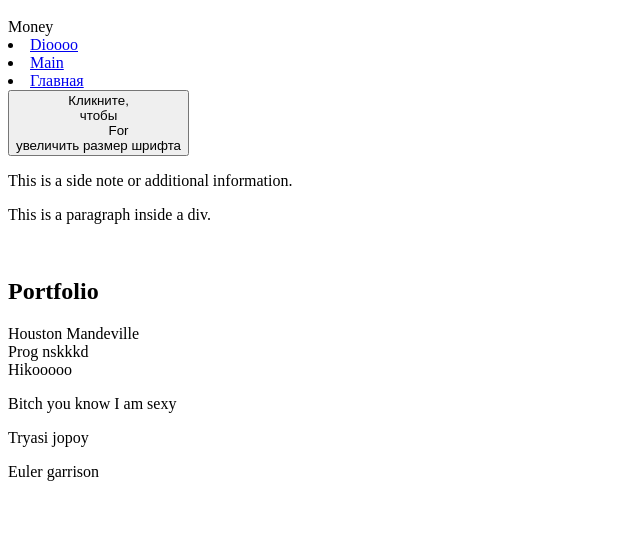
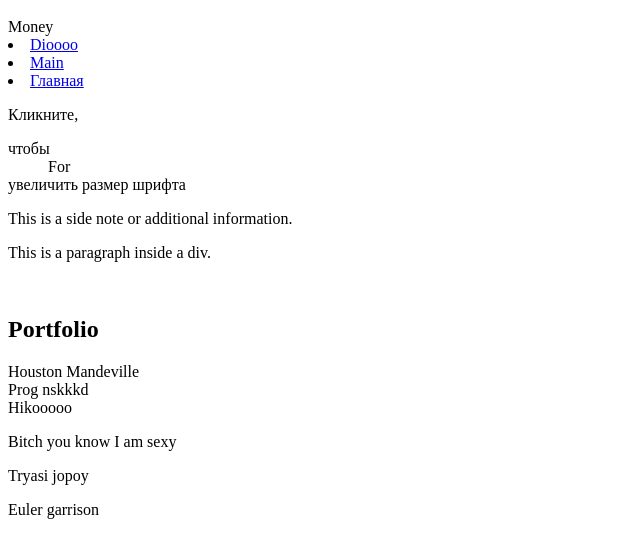
Before and after one commit to Karl-Marxx/Karl-Marxx.github.io, a plain HTML site: page index.html in a window 1280 px wide. Shown: the part 48-606 px from the top of the page, without its empty margins (0-640 px from the left). Drawn offline with Linux system fonts and the light colour scheme.

Commit message:
Update index.html

```diff
--- a/index.html
+++ b/index.html
@@ -14,7 +14,7 @@
 </header>
   <aside>
 
-<button id="up">Кликните, <dt>чтобы<dd>For</dd> </dt> увеличить размер шрифта</button>
+<p>Кликните, <dt>чтобы<dd>For</dd> </dt> увеличить размер шрифта</p>
     <p>This is a side note or additional information.</p>
   </aside>
   <div class="container">
```
